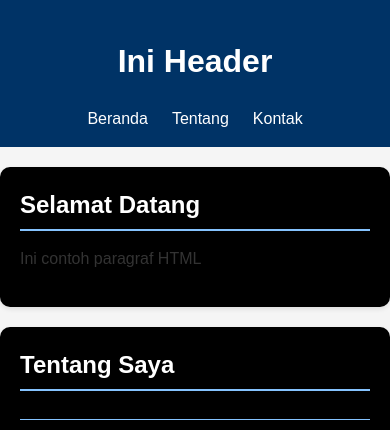
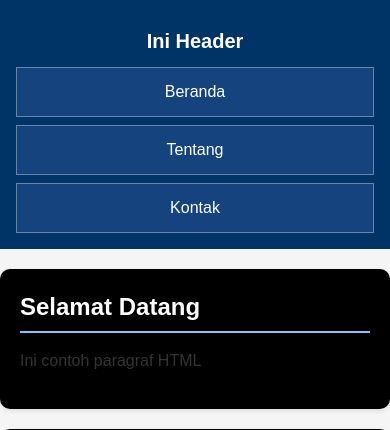
Before and after one commit to DzakiFauzan-bot/2511500059-PWD-TI1B-25260, a PHP site: page /pertemuan-04/index.html in a window 390 px wide. Shown: the top 430 px of the page. Run offline with PHP 8.4, Linux system fonts and the light colour scheme.

Commit message:
styling navigasi mode mobile

```diff
--- a/pertemuan-04/style.css
+++ b/pertemuan-04/style.css
@@ -3,10 +3,10 @@
 }
 
 body {
-    margin : 0;
-    font-family: Arial,sans-serif;
+  margin: 0;
+  font-family: Arial, sans-serif;
   background: #f5f5f5;
-    color :#333;
+  color: #333;
   line-height: 1.5;
 }
 
@@ -157,6 +157,27 @@ transform: translateY(1px);
     z-index: 1000;
   }
 
+  header h1 {
+    margin: 0 0 8;
+    font-size: 20px;
+    line-height: 1.2;
+  }
+
+  header ul {
+    flex-direction: column;
+    align-items: stretch;
+    gap: 8px;
+    margin: 8px 0 0;
+  }
+
+  header li a {
+    display: block;
+    padding: 12px 14px;
+    border: 1px solid rgba(255, 255, 255, .35);
+    background: rgba(255, 255, 255, .08);
+    backdrop-filter: saturate(120%);
+  }
+
   #about p,
   #contact label {
     flex-direction: column;
```
Also changed, not shown: pertemuan-04/README.md. Lines whose indentation alone changed are shown as unchanged.
